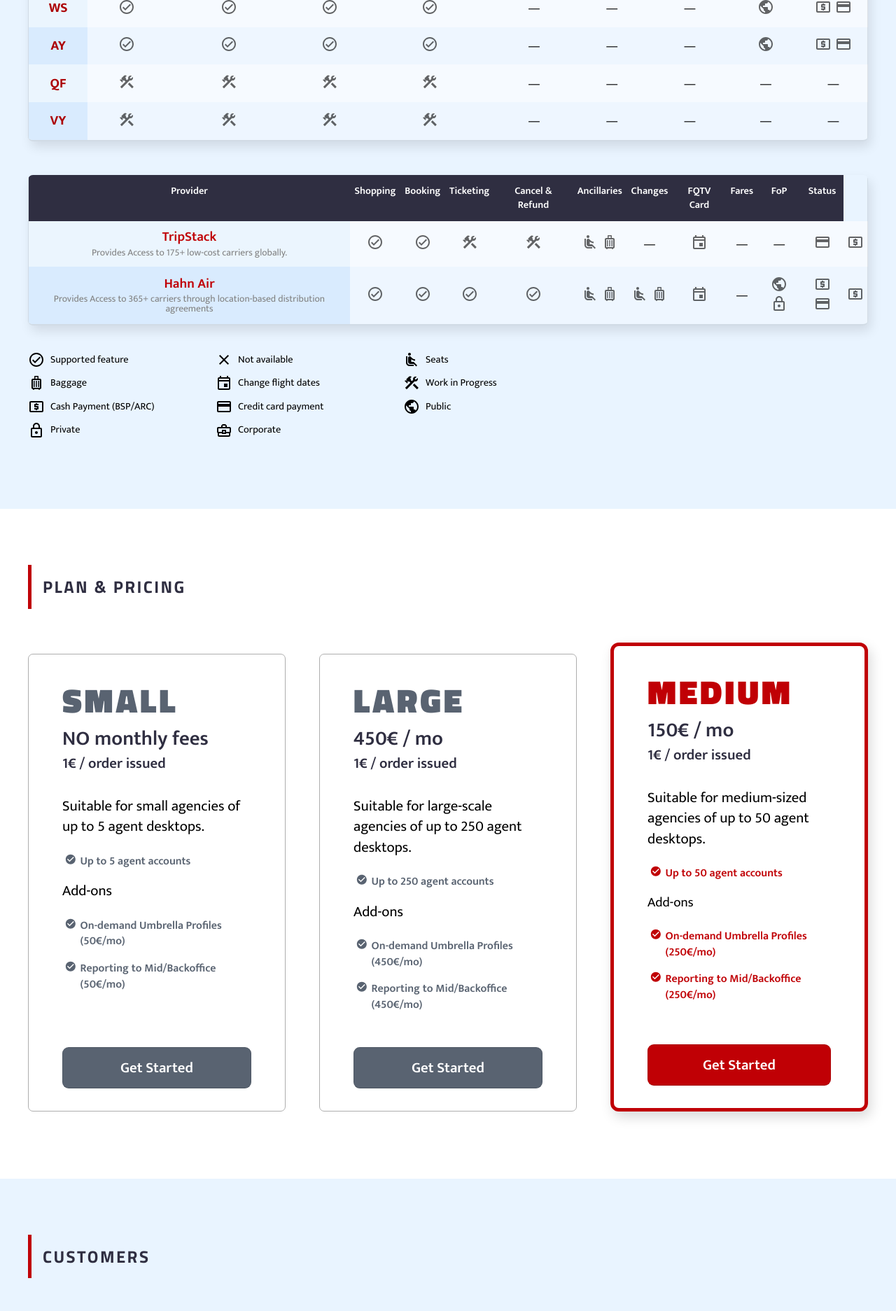
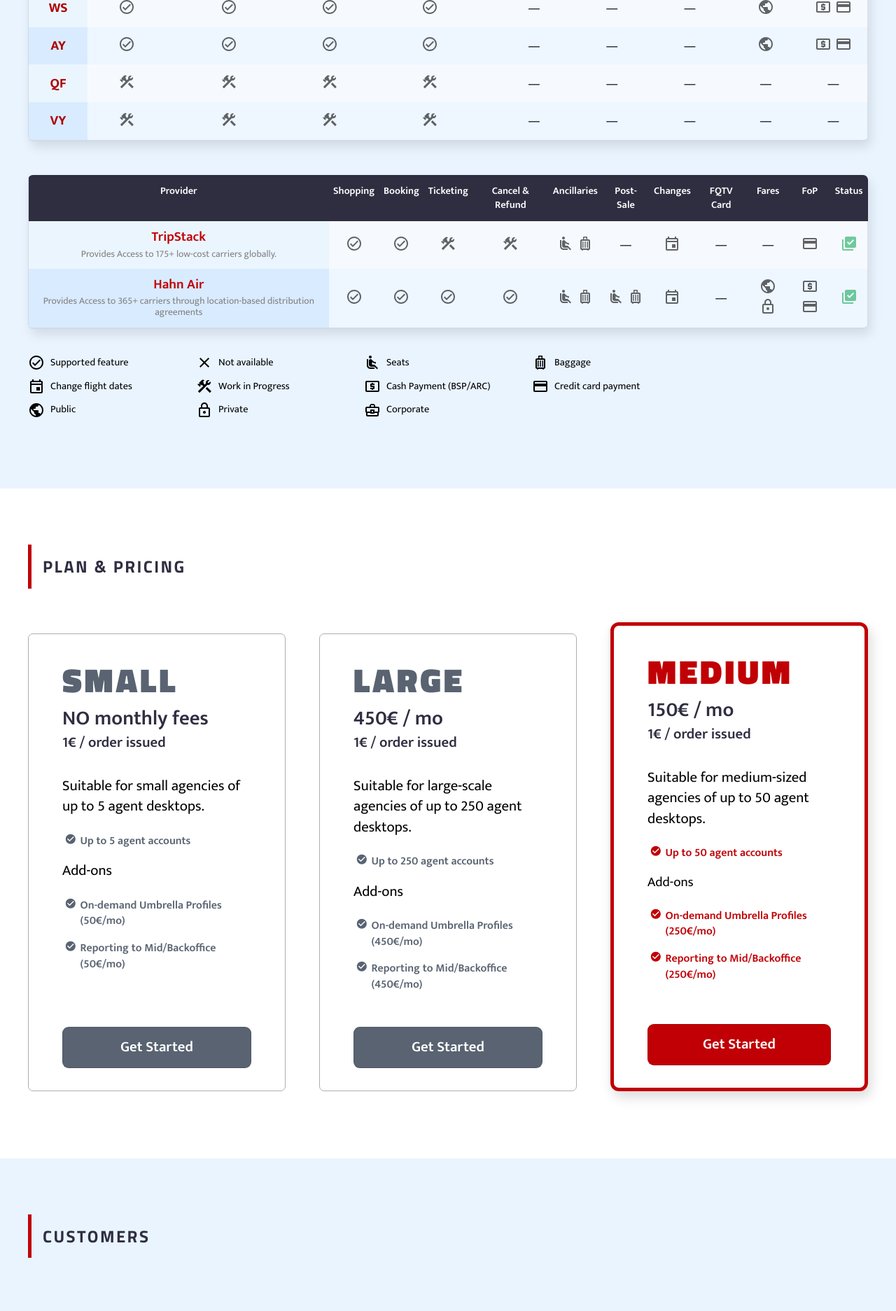
Before and after one commit to tripsimian-labs/bookingpad-web, a Jekyll site: the page built from index.md, in a window 1280 px wide. Shown: the part 3826-5699 px from the top of the page at 70% size. Built offline with Jekyll 4.4.1, drawn with Linux system fonts in a browser that asks for light colours.

Commit message:
Addicons for Status table column

```diff
--- a/_includes/providers_table.html
+++ b/_includes/providers_table.html
@@ -21,6 +21,7 @@
                 <th>Ticketing</th>
                 <th>Cancel &amp; Refund</th>
                 <th>Ancillaries</th>
+                <th>Post-Sale</th>
                 <th>Changes</th>
                 <th>FQTV Card</th>
                 <th>Fares</th>
@@ -276,17 +277,28 @@
                     {% if provider.status contains 'live' %}
                     <svg width="24" height="24" viewBox="0 0 24 24" fill="none" xmlns="http://www.w3.org/2000/svg">
                         <path
-                            d="M11 17H13V16H14C14.55 16 15 15.55 15 15V12C15 11.45 14.55 11 14 11H11V10H15V8H13V7H11V8H10C9.45 8 9 8.45 9 9V12C9 12.55 9.45 13 10 13H13V14H9V16H11V17ZM20 4H4C2.89 4 2.01 4.89 2.01 6L2 18C2 19.11 2.89 20 4 20H20C21.11 20 22 19.11 22 18V6C22 4.89 21.11 4 20 4ZM20 18H4V6H20V18Z"
-                            fill="black" />
+                            d="M20 2H8C6.9 2 6 2.9 6 4V16C6 17.1 6.9 18 8 18H20C21.1 18 22 17.1 22 16V4C22 2.9 21.1 2 20 2ZM12.47 14L9 10.5L10.4 9.09L12.47 11.17L17.6 6L19 7.41L12.47 14V14ZM4 6H2V20C2 21.1 2.9 22 4 22H18V20H4V6Z"
+                            fill="#19A95B" />
                     </svg>
+
                     {% elsif provider.status contains 'cert' %}
                     <svg width="24" height="24" viewBox="0 0 24 24" fill="none" xmlns="http://www.w3.org/2000/svg">
                         <path
-                            d="M20 4H4C2.89 4 2.01 4.89 2.01 6L2 18C2 19.11 2.89 20 4 20H20C21.11 20 22 19.11 22 18V6C22 4.89 21.11 4 20 4ZM20 18H4V12H20V18ZM20 8H4V6H20V8Z"
-                            fill="black" />
+                            d="M19.5 3.5L18 2L16.5 3.5L15 2L13.5 3.5L12 2L10.5 3.5L9 2L7.5 3.5L6 2V16H3V19C3 20.66 4.34 22 6 22H18C19.66 22 21 20.66 21 19V2L19.5 3.5ZM19 19C19 19.55 18.55 20 18 20C17.45 20 17 19.55 17 19V16H8V5H19V19Z"
+                            fill="#1E3A60" />
+                        <path d="M15 7H9V9H15V7Z" fill="#1E3A60" />
+                        <path d="M18 7H16V9H18V7Z" fill="#1E3A60" />
+                        <path d="M15 10H9V12H15V10Z" fill="#1E3A60" />
+                        <path d="M18 10H16V12H18V10Z" fill="#1E3A60" />
                     </svg>
+
                     {% else %}
-                    —
+                    <svg width="24" height="24" viewBox="0 0 24 24" fill="none" xmlns="http://www.w3.org/2000/svg">
+                        <path
+                            d="M18 22L17.99 16L14 12L17.99 7.99L18 2H6V8L10 12L6 15.99V22H18ZM8 7.5V4H16V7.5L12 11.5L8 7.5Z"
+                            fill="#FF6300" />
+                    </svg>
+
                     {% endif %}
                 </td>
             </tr>
--- a/_sass/airlines_providers.scss
+++ b/_sass/airlines_providers.scss
@@ -69,6 +69,7 @@
             display: block;
             font-size: 0.85rem;
             margin-top: 0.4rem;
+            line-height: 1.2;
           }
         }
 
@@ -94,8 +95,8 @@
     grid-template-columns: 1fr;
     width: 100%;
     @media only screen and (min-width: 960px) {
-      width: 67%;
-      grid-template-columns: repeat(3, 1fr);
+      width: 80%;
+      grid-template-columns: repeat(4, 1fr);
     }
     li {
       display: flex;
```
